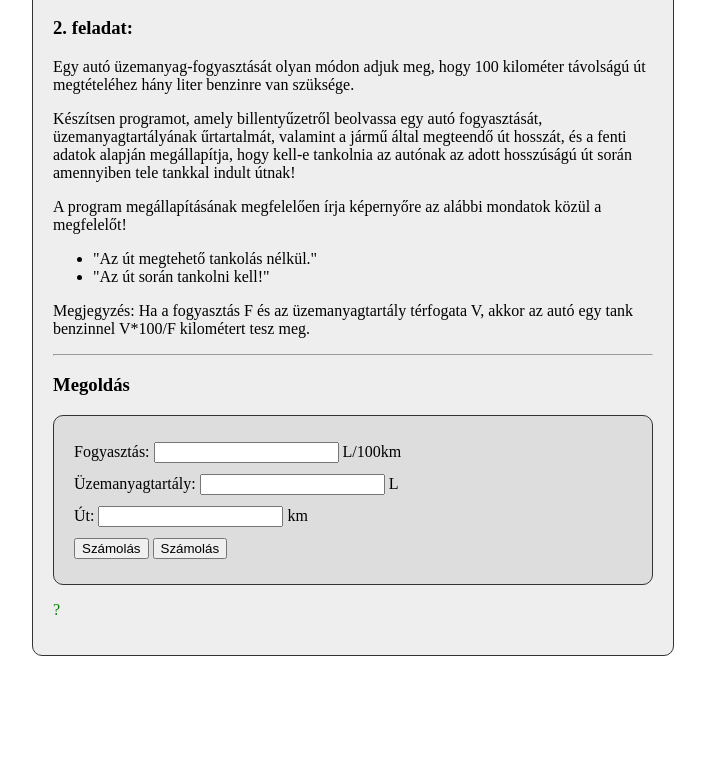
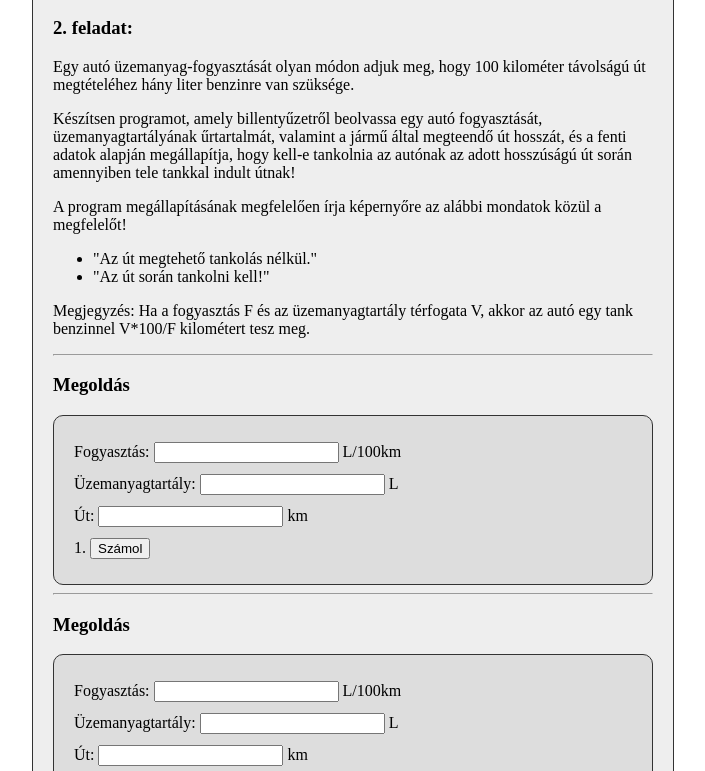
Before and after one commit to hauszmanndavid/Fogyasztas, a plain HTML site: page index.html in a window 1280 px wide. Shown: the part 181-952 px from the top of the page, without its empty margins (287-992 px from the left). Before the commit the page ends 887 px from the top, so only its background shows below. Drawn offline with Linux system fonts and the light colour scheme.

Commit message:
update html and js

```diff
--- a/index.html
+++ b/index.html
@@ -39,10 +39,29 @@
                 <label for="ut">Út:</label>
                 <input type="text" name="ut" id="ut"> km
                 <br>
-                <input type="button" value="Számolás" onclick="szamol();">
-                <input type="button" value="Számolás" id="szamol">
+                1. <input type="submit" value="Számol" onclick=" return szamolas();">
+                <br>
             </form>
         </div>
+
+
+        <hr>
+        <h3>Megoldás</h3>
+        <div class="form">
+            <form action="">
+                <label for="fogyasztás">Fogyasztás:</label>
+                <input type="text" name="fogyasztás" id="fogyasztás"> L/100km
+                <br>
+                <label for="tank">Üzemanyagtartály:</label>
+                <input type="text" name="tank" id="tank"> L
+                <br>
+                <label for="ut">Út:</label>
+                <input type="text" name="ut" id="ut"> km
+                <br>
+                2. <input type="submit" value="Számol" id="szamol">
+            </form>
+        </div>
+
 
         <p id="megoldás">?</p>
     </div>
--- a/script.js
+++ b/script.js
@@ -1,5 +1,6 @@
-let szamolas = function szamol () {
-    let F = document.getElementById('fogyasztás').value;
+let szamolas = function szamol (event) {
+    event.preventDefault();
+let F = document.getElementById('fogyasztás').value;
 let V = document.getElementById('tank').value;
 let Ut = document.getElementById('ut').value;
 
@@ -10,6 +11,8 @@ if (megtehetőUt < Ut ) {
     document.getElementById('megoldás').innerHTML ="Az út során tankolni kell!"
 } else{
     document.getElementById('megoldás').innerHTML = "Az út megtehető tankolás nélkül."};
+
+return false;
 }
 
 document.getElementById('szamol').addEventListener('click', szamolas);
```
